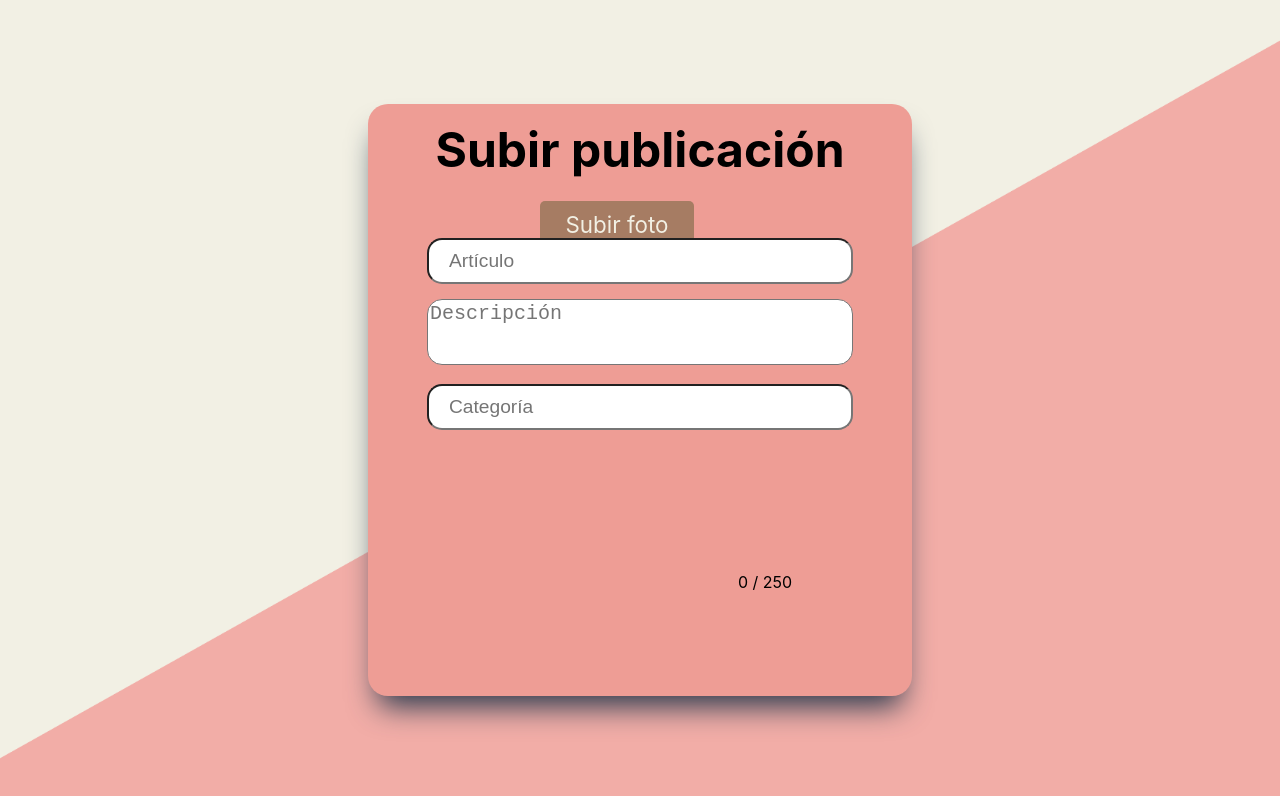
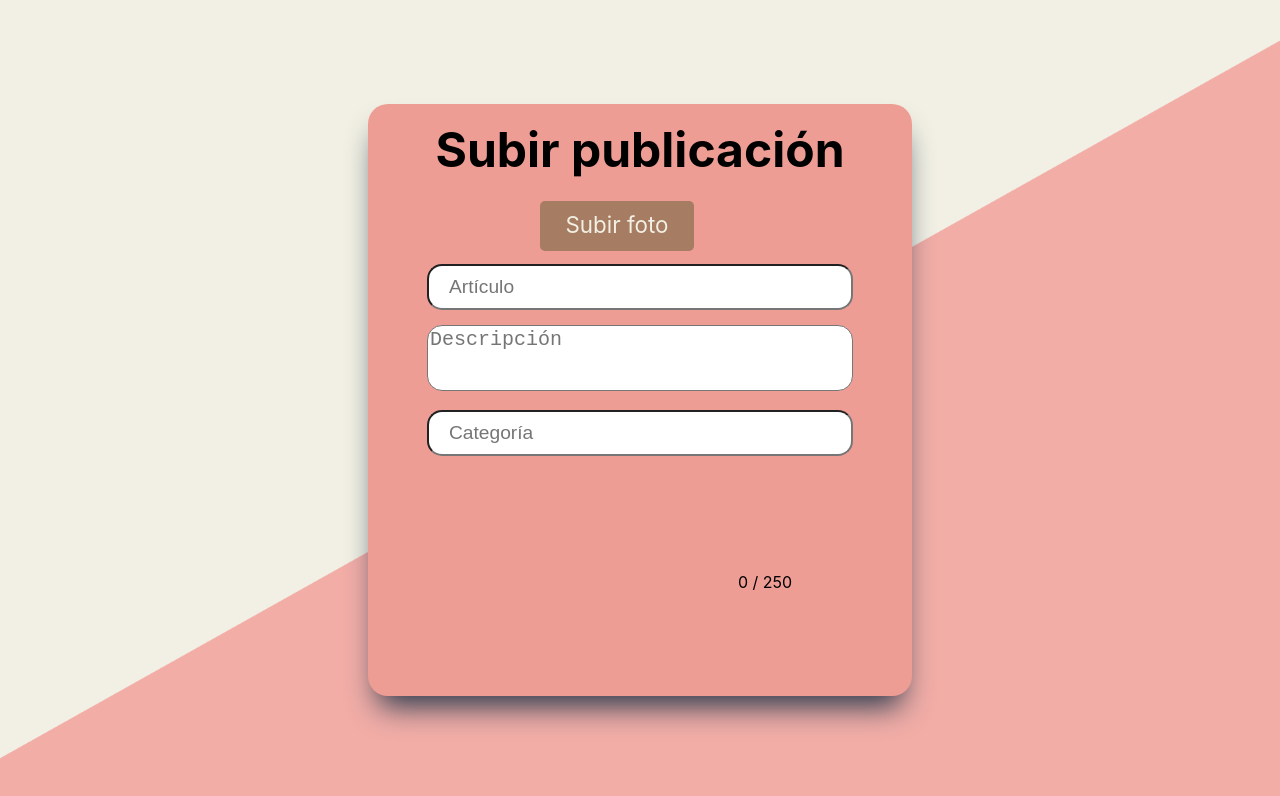
Before and after one commit to leodelmas00/front-truequetools, a React (Create React App) app: page /Post in a window 1280 px wide. Shown: the top 796 px of the page. Built offline with nearby package versions, Linux system fonts and the light colour scheme.

Commit message:
hice un mini upgrade del boton eliminar imagen

```diff
--- a/src/components/Post.jsx
+++ b/src/components/Post.jsx
@@ -106,7 +106,7 @@ function LogIn() {
                                 placeholder="Artículo"
                                 value={articulo}
                                 onChange={handleArticuloChange}
-                                className="input-field"
+                                className="input-field-articulo input-field"
                                 required
                             />
                         </div>
--- a/src/styles/Post.css
+++ b/src/styles/Post.css
@@ -97,6 +97,7 @@
     font-size: 1.4em;
     overflow: hidden; /* Oculta el texto que se desborde */
     text-overflow: ellipsis;
+    line-height: 0.9;
 }
 
 .eliminar-imagen-button:hover{
@@ -107,3 +108,7 @@
     max-height: 80vh; /* Establece una altura máxima del 80% del viewport height */
     overflow-y: auto; /* Habilita el desplazamiento vertical cuando los elementos exceden la altura máxima */
 }
+
+.input-field-articulo{
+    margin-top: 5%;
+}
```
